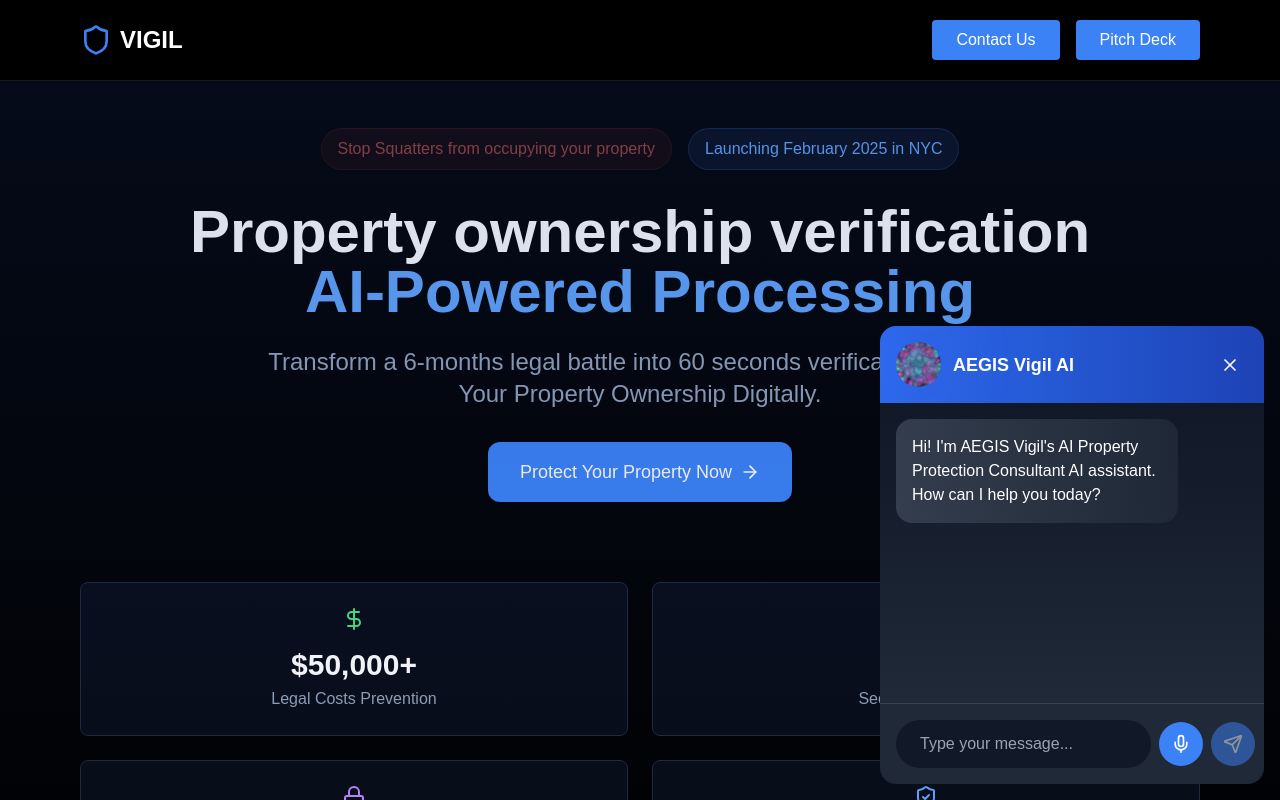
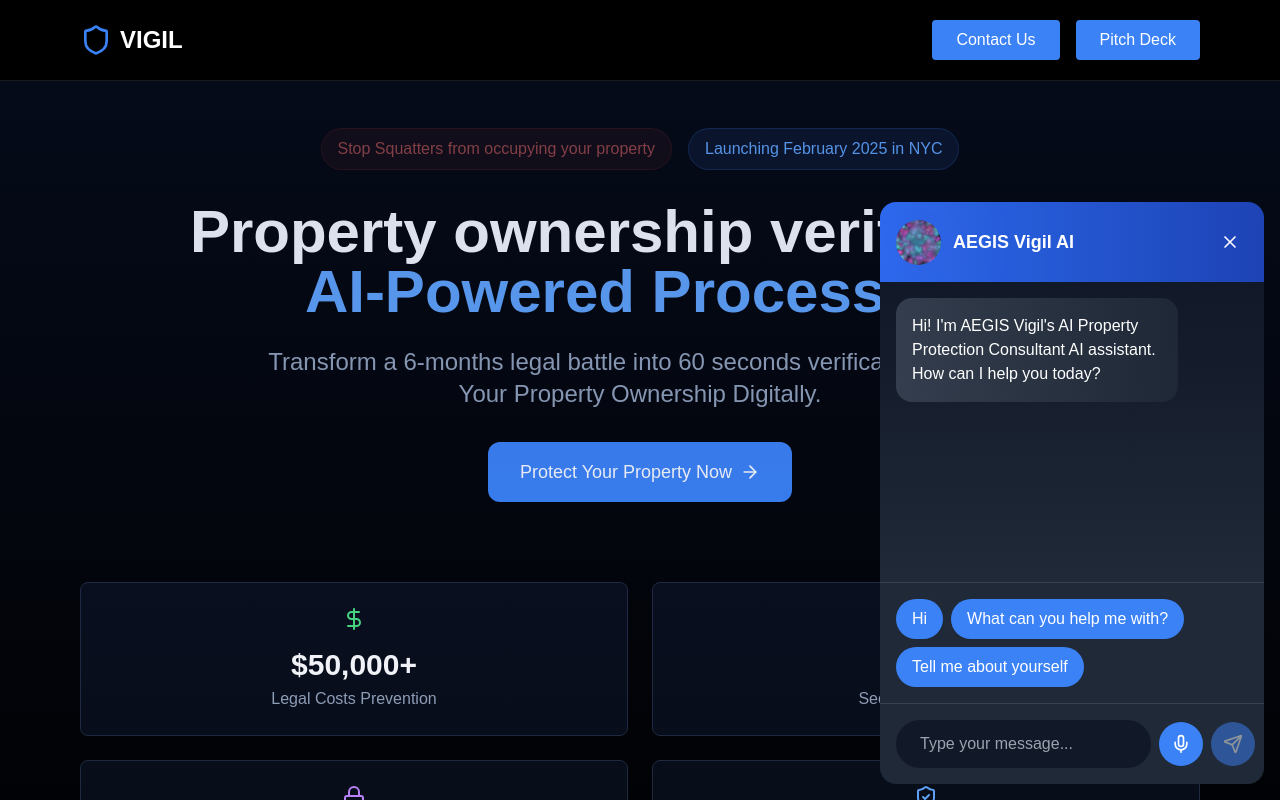
Before and after one commit to The-Vigil/Vigil_website, a Next.js app: page / in a window 1280 px wide. Both pictures are taken after a click on the button 1214 px from the left and 730 px from the top of the page. Shown: the top 800 px of the page. Built offline with nearby package versions, Linux system fonts and the light colour scheme.

Commit message:
Pushed new codes

```diff
--- a/components/floatingChatWindow.tsx
+++ b/components/floatingChatWindow.tsx
@@ -29,13 +29,6 @@ const FloatingChatWindow: FC = () => {
   const messagesEndRef = useRef<HTMLDivElement | null>(null);
   const audioRef = useRef<HTMLAudioElement | null>(null); // Reference for audio playback
 
-  const predefinedMessages = [
-    "Hi",
-    "Give me more details",
-    "What is your purpose?",
-    "Can you help me with property protection?"
-  ];
-
   useEffect(() => {
     if (isOpen && messages.length === 0) {
       setMessages([
@@ -59,6 +52,39 @@ const FloatingChatWindow: FC = () => {
     }
     Howler.stop(); // Stops all audio from Howler.js globally
   };
+
+// Updated function to work with `messages` array
+const generatePredefinedMessages = (messages: Message[]): string[] => {
+  // Find the most recent user message
+  const lastUserMessage = messages
+    .slice() // Make a copy to avoid modifying the original
+    .reverse() // Reverse to find the last message from the user
+    .find((message) => message.type === 'user');
+
+  // If no user message is found, provide default options
+  if (!lastUserMessage) {
+    return ["Hi", "What can you help me with?", "Tell me about yourself"];
+  }
+
+  // Extract the text from the last user message
+  const userInput = lastUserMessage.text.toLowerCase();
+
+  if (userInput.includes("details")) {
+    return ["Can you elaborate on your query?", "What specific details are you looking for?", "Would you like examples or more insights?"];
+  } else if (userInput.includes("purpose")) {
+    return ["What is your main goal?", "Can you explain your purpose in detail?", "What are you trying to achieve?"];
+  } else if (userInput.includes("help")) {
+    return ["What kind of help do you need?", "Can you describe your issue in detail?", "Let me know how I can assist you."];
+  } else if (userInput.includes("property protection")) {
+    return ["Are you looking for advice on securing a property?", "Can I guide you with property safety tips?", "What kind of protection do you need?"];
+  }
+
+  // Default fallback messages
+  return ["Can you clarify your question?", "How can I assist you?", "What information do you need?"];
+};
+
+  const predefinedMessages = generatePredefinedMessages(messages);
+
 
   const handleClose = () => {
     stopAudioPlayback(); // Stop any audio
@@ -319,7 +345,7 @@ const FloatingChatWindow: FC = () => {
         {isOpen && (
           <div className="chat-container w-96 max-h-[600px] rounded-2xl flex flex-col">
             {/* Header */}
-            <div className="bg-gradient-to-r from-blue-600 to-blue-800 p-4 rounded-t-2xl flex items-center justify-between relative overflow-hidden">
+            <div className="bg-gradient-to-r from-blue-600 to-blue-800 p-4 rounded-t-2xl flex items-center justify-between relative overflow-hidden" style={{ minHeight: '5rem' }}>
               <div className="flex items-center space-x-3 z-10">
                 <CosmicRing />
                 {/* <Bot className="w-6 h-6 text-white wave-animation" /> */}
@@ -375,20 +401,20 @@ const FloatingChatWindow: FC = () => {
               <div ref={messagesEndRef} />
             </div>
 
-               {/* Predefined options */}
-            {/* <div className="p-4 bg-gray-800 rounded-b-2xl">
-              <div className="flex flex-wrap space-x-2 space-y-2">
+    {/* Predefined options */}
+    <div className="p-4 bg-gray-800 border-t border-gray-700">
+              <div className="flex flex-wrap gap-2">
                 {predefinedMessages.map((msg, index) => (
                   <button
                     key={index}
                     onClick={() => handlePredefinedMessageClick(msg)}
-                    className="bg-blue-500 hover:bg-blue-600 text-white rounded-full px-6 py-2 transition-all duration-300"
+                    className="bg-blue-500 hover:bg-blue-600 text-white rounded-full px-4 py-2 transition-all duration-300"
                   >
                     {msg}
                   </button>
                 ))}
               </div>
-            </div> */}
+            </div>
 
             {/* Input Area */}
             <div className="p-4 bg-gray-800 rounded-b-2xl border-t border-gray-700">
```
